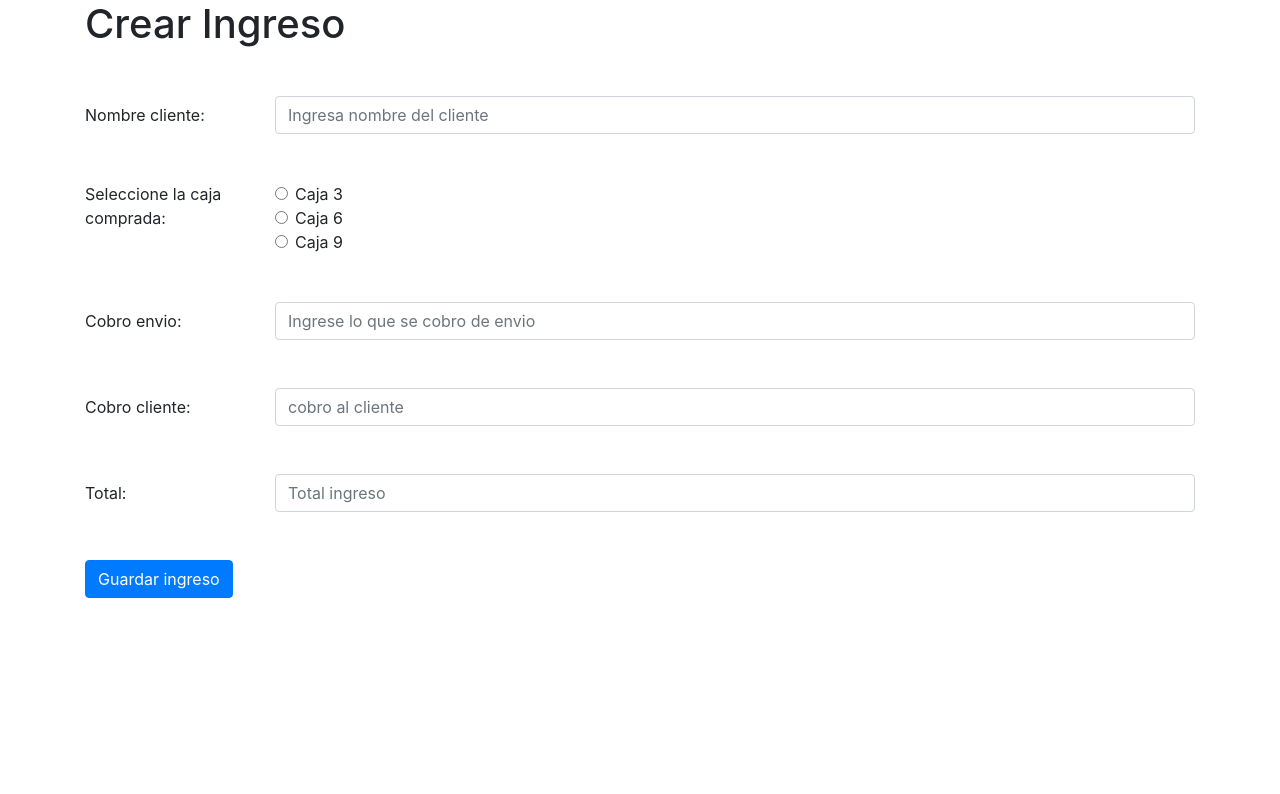
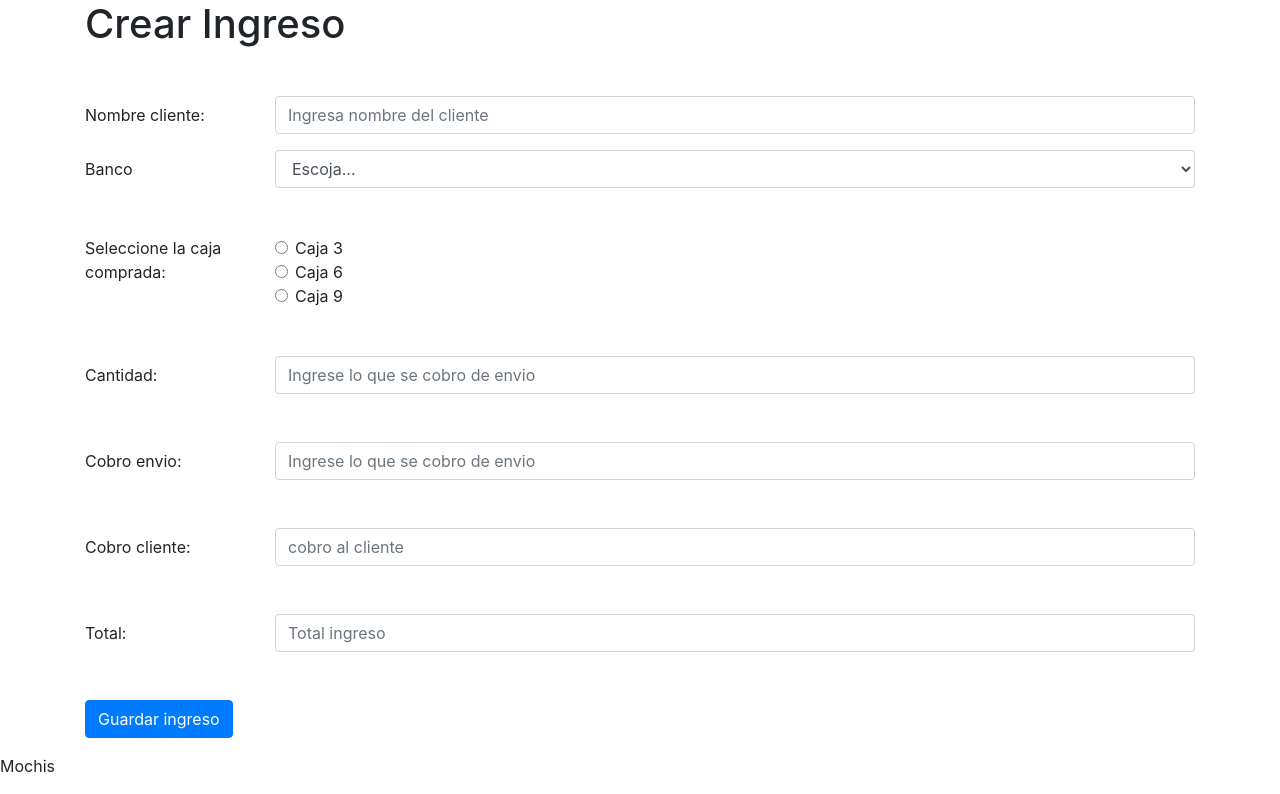
Before and after one commit to cazabe/mochis_inventory, a PHP site: page /views/ingresoForm.php in a window 1280 px wide. Shown: the part 71-865 px from the top of the page. Before the commit the page ends 669 px from the top, so only its background shows below. Run offline with PHP 8.4, Linux system fonts and the light colour scheme.

Commit message:
Adding new inputs to ingresos, egresos form and show tables

```diff
--- a/controller/egresoC.php
+++ b/controller/egresoC.php
@@ -5,8 +5,10 @@ $nombreE = $_POST["nombreE"];
 $cantidad = $_POST["cantidad"];
 $costo = $_POST["costo"];
 $totalE = $_POST["totalE"];
+$banco = $_POST["banco"];
+$now = date_create()->format('Y-m-d H:i:s');
 
-$sql = "INSERT INTO egresos(nombreEgreso,cantidad,costo,totalEgreso) VALUES('$nombreE','$cantidad','$costo','$totalE')";
+$sql = "INSERT INTO egresos(nombreEgreso,banco,cantidad,costo,totalEgreso,fecha) VALUES('$nombreE','$banco','$cantidad','$costo','$totalE','$now')";
 $query = $conn->prepare($sql);
 $query->execute();
 
--- a/controller/ingresoC.php
+++ b/controller/ingresoC.php
@@ -6,8 +6,11 @@ $caja = $_POST["caja"];
 $envio = $_POST["envio"];
 $cobroC = $_POST["cobroC"];
 $total = $_POST["totalIn"];
+$cantidad = $_POST["cantidad"];
+$banco = $_POST["banco"];
+$now = date_create()->format('Y-m-d H:i:s');
 
-$sql = "INSERT INTO ingresos(nombreIngreso,cajaMochi,envio,venta,totalIngreso) VALUES('$cliente','$caja','$envio','$cobroC','$total')";
+$sql = "INSERT INTO ingresos(nombreIngreso,banco,cajaMochi,cantidad,envio,venta,totalIngreso,fecha) VALUES('$cliente','$banco','$caja','$cantidad','$envio','$cobroC','$total','$now')";
 $query = $conn->prepare($sql);
 $query->execute();
 
--- /dev/null
+++ b/style/styles.css
@@ -0,0 +1,9 @@
+.footer {
+    position: fixed;
+    left: 0;
+    bottom: 0;
+    width: 100%;
+    background-color: black;
+    color: white;
+    text-align: center;
+ }
--- a/templates/footer.php
+++ b/templates/footer.php
@@ -1,3 +1,8 @@
+    <div className="footer">
+        <p>Mochis</p>
+    </div>
+
+
 <script src="https://code.jquery.com/jquery-3.5.1.slim.min.js" integrity="sha384-DfXdz2htPH0lsSSs5nCTpuj/zy4C+OGpamoFVy38MVBnE+IbbVYUew+OrCXaRkfj" crossorigin="anonymous"></script>
     <script src="https://cdn.jsdelivr.net/npm/bootstrap@4.5.3/dist/js/bootstrap.bundle.min.js" integrity="sha384-ho+j7jyWK8fNQe+A12Hb8AhRq26LrZ/JpcUGGOn+Y7RsweNrtN/tE3MoK7ZeZDyx" crossorigin="anonymous"></script>
 
--- a/templates/nav.php
+++ b/templates/nav.php
@@ -5,6 +5,8 @@
     <meta charset="UTF-8">
     <meta name="viewport" content="width=device-width, initial-scale=1.0">
 
+    <!-- styles -->
+    <link  rel="stylesheet" href="/mochis_iventory/style/styles.css">
     <!-- Bootstrap CSS -->
     <link rel="stylesheet" href="https://cdn.jsdelivr.net/npm/bootstrap@4.5.3/dist/css/bootstrap.min.css" crossorigin="anonymous">
     <!-- font awesome -->
--- a/views/egresoTable.php
+++ b/views/egresoTable.php
@@ -30,9 +30,11 @@ $res = $query->fetchAll();
                     <tr>
                         <th>#</th>
                         <th>Nombre egreso</th>
+                        <th>Banco</th>
                         <th>Cantidad producto/servicio</th>
                         <th>costo</th>
                         <th>Total egreso</th>
+                        <th>Fecha</th>
                     </tr>
                 </thead>
                 <tbody>
@@ -43,9 +45,11 @@ $res = $query->fetchAll();
                         <tr>
                             <td><?php echo $egreso['idEgreso'] ?></td>
                             <td><?php echo $egreso['nombreEgreso'] ?></td>
+                            <td><?php echo $egreso['banco'] ?></td>
                             <td><?php echo $egreso['cantidad'] ?></td>
                             <td><?php echo $egreso['costo'] ?></td>
                             <td><?php echo $egreso['totalEgreso'] ?></td>
+                            <td><?php echo $egreso['fecha'] ?></td>
                         </tr>
                     <?php
                     }
--- a/views/ingresoForm.php
+++ b/views/ingresoForm.php
@@ -7,10 +7,22 @@ include "../templates/nav.php"
 <h1>Crear Ingreso</h1>
 
 <form method="POST" action="../controller/ingresoC.php">
+
   <div class="form-group row mt-5">
     <label for="inputEmail3" class="col-sm-2 col-form-label">Nombre cliente:</label>
     <div class="col-sm-10">
       <input type="text" name="cliente" class="form-control" id="inputEmail3" placeholder="Ingresa nombre del cliente">
+    </div>
+  </div>
+
+  <div class="form-group row">
+    <label for="exampleFormControlSelect1" class="col-sm-2 col-form-label">Banco</label>
+    <div class="col-sm-10">
+    <select class="form-control" id="banco" name="banco">
+      <option>Escoja...</option>
+      <option value="pichincha">Pichincha</option>
+      <option value="produbanco">Produbanco</option>
+    </select>
     </div>
   </div>
 
@@ -40,12 +52,22 @@ include "../templates/nav.php"
     </div>
   </fieldset>
 
+  <!-- guardar cantidad en base de datos -->
+  <div class="form-group row mt-5">
+    <label for="inputPassword3" class="col-sm-2 col-form-label">Cantidad:</label>
+    <div class="col-sm-10">
+      <input type="number" name="cantidad" class="form-control" id="cantidad" step=".01" placeholder="Ingrese lo que se cobro de envio">
+    </div>
+  </div>
+
   <div class="form-group row mt-5">
     <label for="inputPassword3" class="col-sm-2 col-form-label">Cobro envio:</label>
     <div class="col-sm-10">
       <input type="number" name="envio" class="form-control" id="envio" step=".01" placeholder="Ingrese lo que se cobro de envio">
     </div>
   </div>
+
+
 
   <div class="form-group row mt-5">
     <label for="inputPassword3" class="col-sm-2 col-form-label">Cobro cliente:</label>
@@ -77,12 +99,14 @@ include "../templates/footer.php"
 
 <script>
 
+/*agreagar caja de uno*/
+
 $( "#caja3" ).click(function() {
-  $("#cobroCliente").val(6);
+  $("#cobroCliente").val(4);
 });
 
 $( "#caja6" ).click(function() {
-  $("#cobroCliente").val(9);
+  $("#cobroCliente").val(8);
 });
 
 $( "#caja9" ).click(function() {
@@ -92,7 +116,8 @@ $( "#caja9" ).click(function() {
 $( "#envio" ).keyup(function() {
   let cobroC = parseInt($("#cobroCliente").val());
   let envio = parseFloat($("#envio").val());
-  const total = envio + cobroC;
+  let cant = parseFloat($("#cantidad").val());
+  const total = (cobroC * cant) + envio;
   $("#totalI").val(total);
   console.log(typeof total);
 });
--- a/views/ingresoTable.php
+++ b/views/ingresoTable.php
@@ -28,10 +28,13 @@ $res = $query->fetchAll();
                     <tr>
                         <th>#</th>
                         <th>Cliente</th>
+                        <th>Banco</th>
                         <th>Caja de mochi</th>
+                        <th>Cantidad</th>
                         <th>Costo envio</th>
                         <th>Venta</th>
                         <th>Total ingreso</th>
+                        <th>Fecha</th>
                     </tr>
                 </thead>
                 <tbody>
@@ -42,10 +45,13 @@ $res = $query->fetchAll();
                         <tr>
                             <td><?php echo $ingreso['idIngreso'] ?></td>
                             <td><?php echo $ingreso['nombreIngreso'] ?></td>
+                            <td><?php echo $ingreso['banco'] ?></td>
                             <td><?php echo $ingreso['cajaMochi'] ?></td>
+                            <td><?php echo $ingreso['cantidad'] ?></td>
                             <td><?php echo $ingreso['envio'] ?></td>
                             <td><?php echo $ingreso['venta'] ?></td>
                             <td><?php echo $ingreso['totalIngreso'] ?></td>
+                            <td><?php echo $ingreso['fecha'] ?></td>
                         </tr>
                     <?php
                     }
```
Also changed, not shown: views/egresoForm.php (+11 -0 lines), 1 other file.
